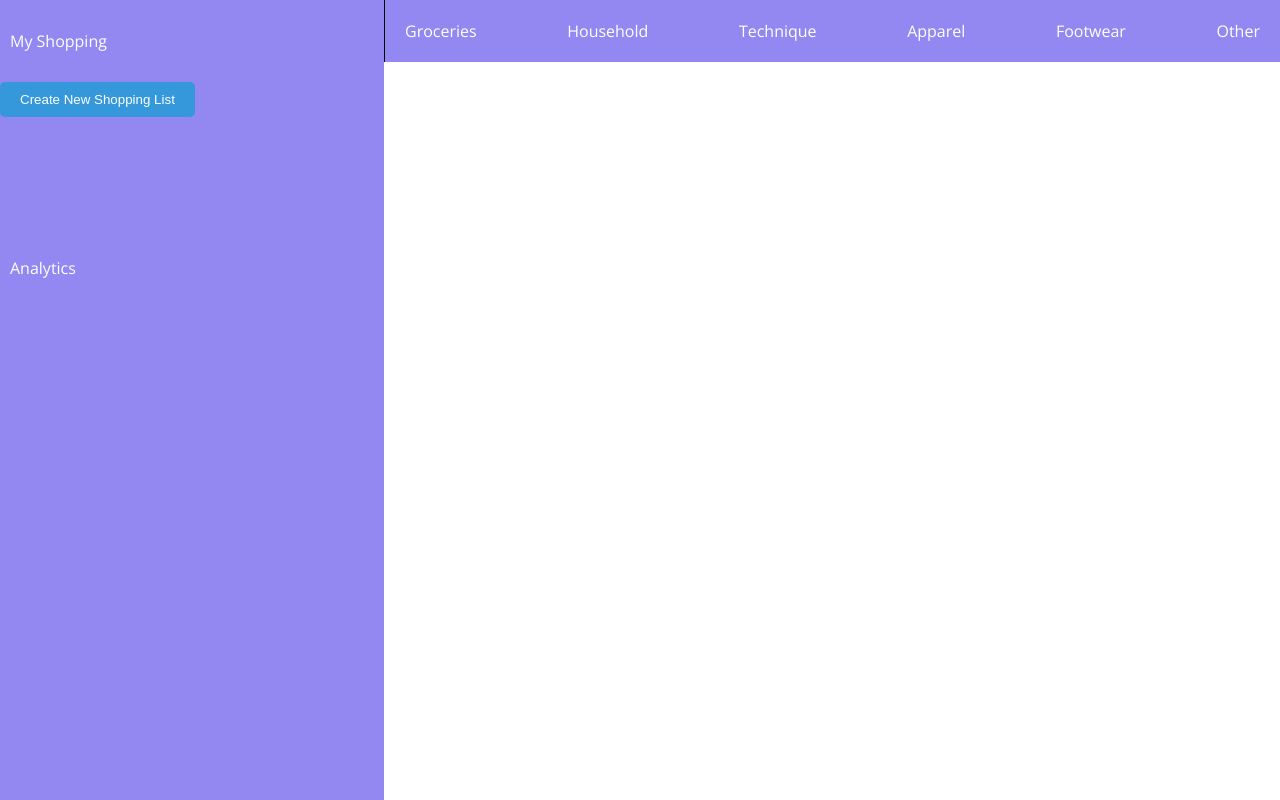
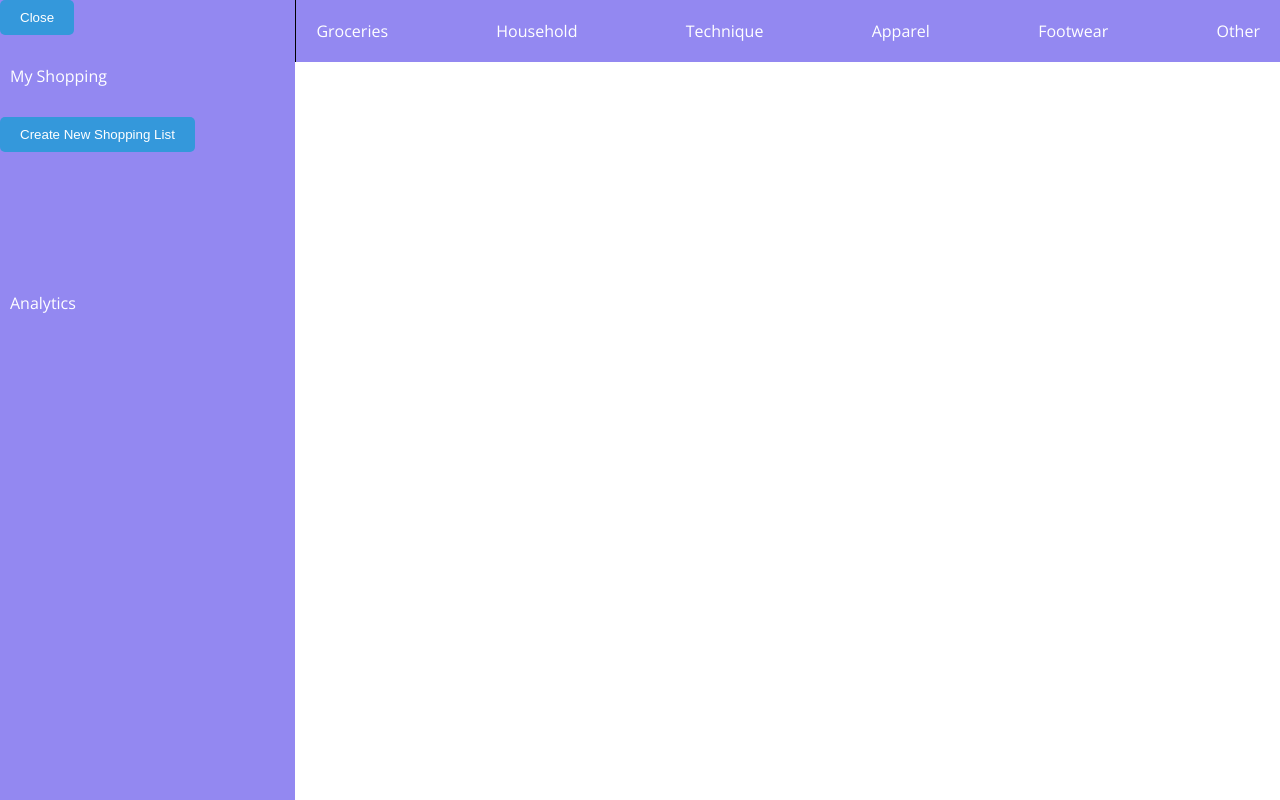
Before and after one commit to Marin303/shopping_list_manager, a React (Create React App) app in the folder frontend/: page /shopping-list/ in a window 1280 px wide. Built offline with nearby package versions, Linux system fonts and the light colour scheme.

Commit message:
toggle header

```diff
--- a/frontend/src/Assets/fixed-properties/properties.scss
+++ b/frontend/src/Assets/fixed-properties/properties.scss
@@ -1,3 +1,3 @@
-$navbar-width: 70%;
+$navbar-width: 100%;
 $left-header-width:30%;
 $padding-elements: 10px;
--- a/frontend/src/Components/ShoppingList/shopping.scss
+++ b/frontend/src/Components/ShoppingList/shopping.scss
@@ -1,7 +1,7 @@
 @import "../../Assets/colors/colors.scss";
-
+@import "../../Assets/fixed-properties/properties.scss";
 .shopping_list_container {
-    width: 70%;
+    width: $navbar-width;
 
     .active {
         background-color: darken($header, 20%);
--- a/frontend/src/Components/ShoppingNavbar/shopping.scss
+++ b/frontend/src/Components/ShoppingNavbar/shopping.scss
@@ -1,7 +1,6 @@
 @import "../../Assets/colors/colors.scss";
 
 .shopping_navbar {
-
     ul {
         width: 100%;
         color: white;
--- a/frontend/src/Page/Layout/Layout.jsx
+++ b/frontend/src/Page/Layout/Layout.jsx
@@ -2,25 +2,31 @@ import React, { useEffect, useState } from "react";
 import ShoppingList from "../../Components/ShoppingList/ShoppingList";
 import Analytics from "../../Components/Analytics/Analytics";
 import "./layout.scss";
-import {Route,Routes,Navigate,NavLink,useNavigate,} from "react-router-dom";
+import {
+  Route,
+  Routes,
+  Navigate,
+  NavLink,
+  useNavigate,
+} from "react-router-dom";
 import CreateMenu from "../../Components/CreateMenu/CreateMenu";
 import NewShoppingList from "../../Components/NewShoppingList/NewShoppingList";
 
 // declared outside - I need it only once when component loads
 const storedShoppingList =
-JSON.parse(localStorage.getItem("shoppingListName")) || [];
+  JSON.parse(localStorage.getItem("shoppingListName")) || [];
 
 const updateLocalStorage = (updatedNames) => {
-      localStorage.setItem("shoppingListName", JSON.stringify(updatedNames));
-    };
+  localStorage.setItem("shoppingListName", JSON.stringify(updatedNames));
+};
 
 const Layout = () => {
   const [createMenuVisible, setCreateMenuVisible] = useState(false);
   const [editingIndex, setEditingIndex] = useState(null);
   const [newName, setNewName] = useState("");
   const [shoppingListName, setShoppingListName] = useState(storedShoppingList);
+
   const navigate = useNavigate();
-
 
   useEffect(() => {
     setShoppingListName(storedShoppingList);
@@ -33,7 +39,7 @@ const Layout = () => {
   const handleCreateShoppingList = (name) => {
     setShoppingListName((prevNames) => {
       const updatedNames = [...prevNames, name];
-      updateLocalStorage(updatedNames)
+      updateLocalStorage(updatedNames);
       return updatedNames;
     });
     navigate(`/new-shopping-list/${name}`);
@@ -53,7 +59,7 @@ const Layout = () => {
     setShoppingListName((prevNames) => {
       const updatedNames = [...prevNames];
       updatedNames[index] = newName;
-      updateLocalStorage(updatedNames)
+      updateLocalStorage(updatedNames);
       return updatedNames;
     });
     setEditingIndex(null);
@@ -63,15 +69,40 @@ const Layout = () => {
     setShoppingListName((prevNames) => {
       const updatedNames = [...prevNames];
       updatedNames.splice(index, 1);
-      updateLocalStorage(updatedNames)
+      updateLocalStorage(updatedNames);
       return updatedNames;
     });
     navigate("/");
   };
+  const [closeHeader, setCloseHeader] = useState(false);
+  const [openHeader, setOpenHeader] = useState(true);
+
+  const toggleHeader = () => {
+    setOpenHeader((prev) => !prev);
+    setCloseHeader((prev) => !prev);
+
+  };
+  const toggleHeaderClose = () => {
+    setCloseHeader((prev) => !prev);
+    setOpenHeader((prev) => !prev);
+  };
+
   return (
     <div className="layout_container">
-      <header className="layout_container_header">
-        <nav>
+      {closeHeader && (
+        <button className="open_header2" onClick={toggleHeaderClose}>
+          Open
+        </button>
+      )}
+      <header
+        className={
+          openHeader ? "layout_container_header" : "header_display_none"
+        }
+      >
+        <nav className="left-nav">
+          <button className="close_header" onClick={toggleHeader}>
+            Close
+          </button>
           <ul>
             <li>
               <NavLink to="/shopping-list/groceries" activeclassname="active">
--- a/frontend/src/Page/Layout/layout.scss
+++ b/frontend/src/Page/Layout/layout.scss
@@ -1,10 +1,10 @@
 @import "../../Assets/colors/colors.scss";
+@import "../../Assets/fixed-properties/properties.scss";
 
 .layout_container {
     width: 100%;
     min-height: 100vh;
     display: flex;
-
     .create-shopping-list {
         margin-bottom: 10px;
     }
@@ -28,7 +28,6 @@
         }
 
         .save-edit-wrapper {
-
             display: flex;
             flex-wrap: wrap;
             gap: 5px;
@@ -37,18 +36,43 @@
         }
     }
 
-    &_header {
+    .open_header {
+        position: fixed;
+        z-index: 1;
+        top: 60px;
+        left: 200px;
+    }
+    .open_header2 {
+        position: fixed;
+        z-index: 1;
+        top: 190px;
+        left: 200px;
+    }
+    .header_display_none {
+        width: 30%;
+        margin-left: -30%;
+        transition: margin-left 0.5s ease-in-out;
+    }
+
+    .layout_container_header {
         background-color: $header;
-        width: 30%;
-        //height: 100%;
+        width: $left-header-width;
+        margin-left: 0;
+        transition: margin-left 0.5s ease-in-out;
+    }
 
-        nav {
+    .left-nav {
+        height: 100%;
+        min-width: $left-header-width;
+        background-color: $header;
+
         ul {
             padding: 20px 0;
             list-style: none;
             display: flex;
             flex-direction: column;
             background-color: $header;
+
         }
 
         .analytics {
@@ -78,21 +102,24 @@
         }
     }
 }
-}
+
 @media screen and (max-width: 540px) {
-    .layout_container .delete-btn{
+    .layout_container .delete-btn {
         margin-left: 0;
     }
 }
+
 @media screen and (max-width: 400px) {
-    .menu_button{
-        position: relative;
+    .menu_button {
+        //position: relative;
         left: 100%;
     }
-    .layout_container_header{
+
+    .layout_container_header {
         width: 50%;
 
     }
+
     .layout_container_header nav li a {
         padding: 5px;
         font-size: smaller;
```
Lines whose indentation alone changed are shown as unchanged.
